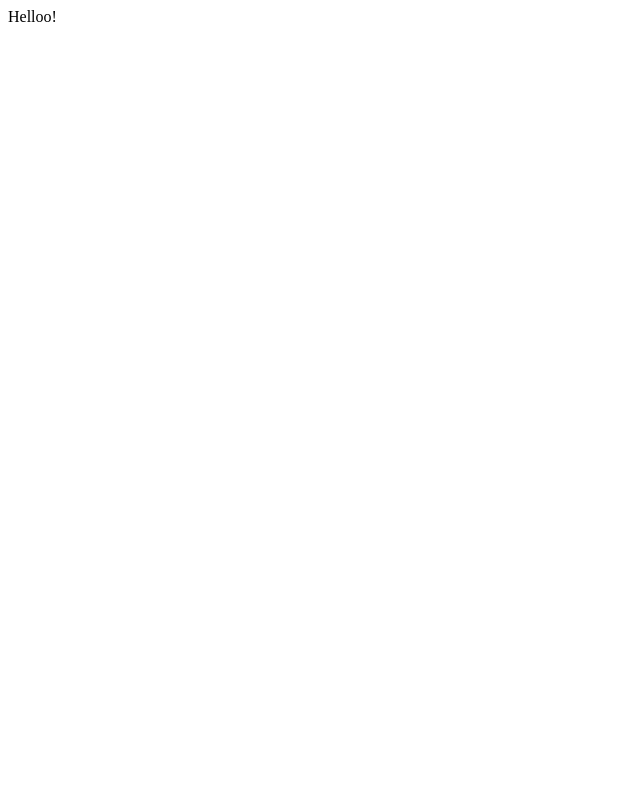
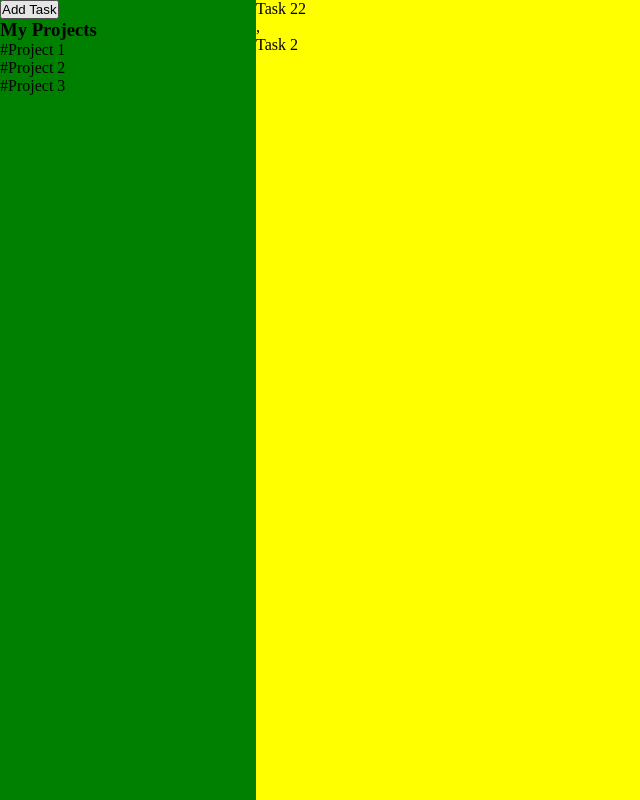
Before and after one commit to monajstha/Simple2do, a website built with webpack: page src/template.html in a window 1280 px wide. Shown: the whole page, without its empty margins (0-640 px from the left). Built offline with nearby package versions, Linux system fonts and the light colour scheme.

Commit message:
add: add tasks and project render functions

```diff
--- a/package.json
+++ b/package.json
@@ -20,5 +20,8 @@
     "webpack": "^5.93.0",
     "webpack-cli": "^5.1.4",
     "webpack-dev-server": "^5.0.4"
+  },
+  "dependencies": {
+    "date-fns": "^3.6.0"
   }
 }
--- a/src/index.js
+++ b/src/index.js
@@ -1 +1,104 @@
-console.log("Hello from ToDo!");
+import Project from "./project/project";
+import Task from "./task/task";
+import User from "./user/user";
+import { format } from "date-fns";
+import "./styles.css";
+
+const contentDiv = document.querySelector("#content");
+const projectsDiv = document.querySelector("#projects");
+const infoViewDiv = document.querySelector("#infoView");
+
+const task = new Task(
+  format(new Date(), "MM/dd/yyyy hh:mm:ss"),
+  "Task 1",
+  "I will complete!",
+  "medium",
+  "2024-08-12"
+);
+const project = new Project(
+  format(new Date(), "MM/dd/yyyy hh:mm:ss"),
+  "Project 1",
+  "I will complete!",
+  "high",
+  "2024-09-03"
+);
+const project2 = new Project(
+  format(new Date(), "MM/dd/yyyy hh:mm:ss"),
+  "Project 2",
+  "I will complete!",
+  "high",
+  "2024-09-03"
+);
+const project3 = new Project(1, "Project 3");
+
+// console.log({ task });
+project.addTask(task);
+project.addTask({
+  title: "Task 2",
+});
+
+task.setTitle("Task 22");
+// project.deleteATask(task.title);
+const user = new User("Manoj Shrestha");
+user.addProject(project);
+user.addProject(project2);
+user.addProject(project3);
+
+console.log({ user });
+console.log({ project });
+console.log(project.getAllTasks());
+
+function taskController() {
+  let activeProject = user.getAllProjects()[0];
+
+  const switchActiveProject = (project) => {
+    activeProject = project;
+  };
+
+  const getActiveProject = () => {
+    return activeProject;
+  };
+
+  const renderActiveTasks = () => {
+    let allTasks = activeProject.tasks.map((item) => {
+      console.log("inside", item);
+      return `<div>${item.title}</div>`;
+    });
+    infoViewDiv.innerHTML = allTasks;
+    contentDiv.append(infoViewDiv);
+  };
+  return {
+    switchActiveProject,
+    getActiveProject,
+    renderActiveTasks,
+  };
+}
+
+function projectsController() {
+  const task = taskController();
+
+  const handleProjectClick = (item) => {
+    infoViewDiv.innerHTML = "";
+    task.switchActiveProject(item);
+    task.renderActiveTasks();
+  };
+
+  const renderProjects = () => {
+    let allProjects = user.getAllProjects().map((item, index) => {
+      const projectName = document.createElement("p");
+      projectName.addEventListener("click", () => handleProjectClick(item));
+      // render tasks on initial load
+      task.renderActiveTasks();
+      projectName.textContent = `#${item.title}`;
+      projectsDiv.append(projectName);
+    });
+  };
+
+  // initial project load
+  renderProjects();
+  return {
+    renderProjects,
+  };
+}
+
+projectsController();
--- /dev/null
+++ b/src/project/project.js
@@ -0,0 +1,49 @@
+class Project {
+  constructor(
+    id,
+    title,
+    description,
+    priority,
+    due_date,
+    completed = false,
+    tasks = []
+  ) {
+    this.id = id;
+    this.title = title;
+    this.description = description;
+    this.priority = priority;
+    this.due_date = due_date;
+    this.completed = completed;
+    this.tasks = tasks;
+  }
+
+  setTitle(title) {
+    this.title = title;
+  }
+
+  setPriority(priority) {
+    this.priority = priority;
+  }
+
+  setTaskStatus(completed) {
+    this.completed = !completed;
+  }
+
+  setDescription(description) {
+    this.description = description;
+  }
+
+  addTask(task) {
+    this.tasks.push(task);
+  }
+
+  getAllTasks() {
+    return this.tasks;
+  }
+
+  deleteATask(taskId) {
+    this.tasks = this.tasks.filter((item) => item?.id !== taskId);
+  }
+}
+
+export default Project;
--- /dev/null
+++ b/src/styles.css
@@ -0,0 +1,19 @@
+* {
+  margin: 0;
+  padding: 0;
+  box-sizing: border-box;
+}
+
+#content {
+  display: grid;
+  grid-template-columns: 1fr 4fr;
+  height: 100vh;
+}
+
+#controlView {
+  background-color: green;
+}
+
+#infoView {
+  background-color: yellow;
+}
--- /dev/null
+++ b/src/task/task.js
@@ -0,0 +1,11 @@
+import Project from "../project/project";
+
+class Task extends Project {
+  constructor(id, title, description, priority, due_date, completed = false) {
+    super(id, title, description, priority, due_date, completed);
+
+    delete this.tasks;
+  }
+}
+
+export default Task;
--- a/src/template.html
+++ b/src/template.html
@@ -4,9 +4,16 @@
     <meta charset="UTF-8" />
     <meta http-equiv="X-UA-Compatible" content="IE=edge" />
     <meta name="viewport" content="width=device-width, initial-scale=1.0" />
-    <title>Document</title>
+    <title>To Do</title>
   </head>
   <body>
-    <div id="content">Helloo!</div>
+    <div id="content">
+      <div id="controlView">
+        <button>Add Task</button>
+        <h3>My Projects</h3>
+        <div id="projects"></div>
+      </div>
+      <div id="infoView">she Her</div>
+    </div>
   </body>
 </html>
--- /dev/null
+++ b/src/user/user.js
@@ -0,0 +1,16 @@
+class User {
+  constructor(name = "User", projects = []) {
+    this.name = name;
+    this.projects = projects;
+  }
+
+  addProject(project) {
+    this.projects.push(project);
+  }
+
+  getAllProjects() {
+    return this.projects;
+  }
+}
+
+export default User;
```
Also changed, not shown: 1 other file.
